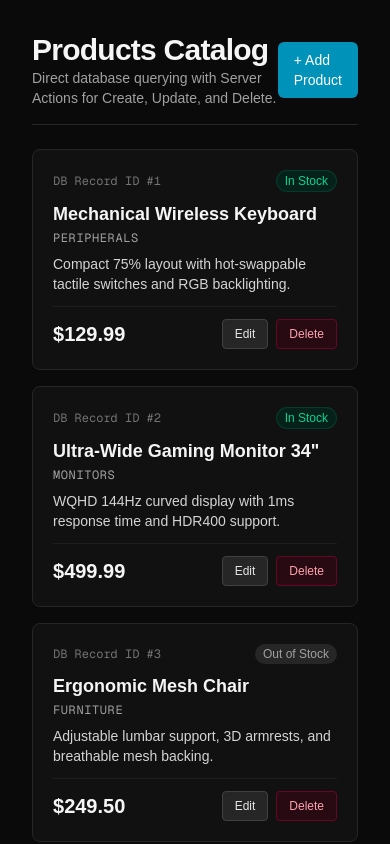
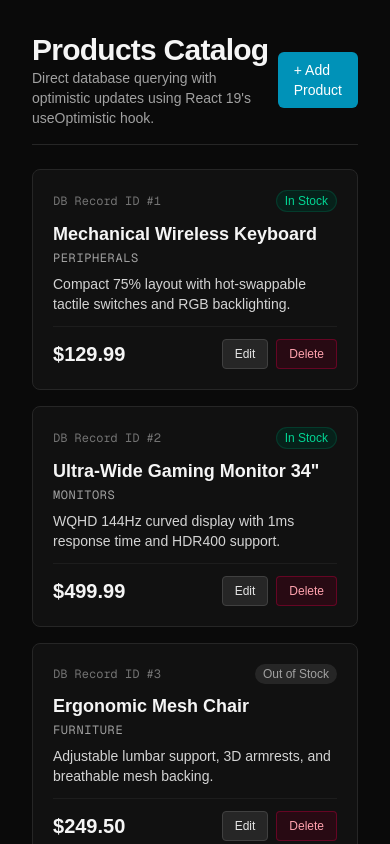
Before and after one commit to Nisarg-jain/data-fetching-demo, a Next.js app: page /products-db in a window 390 px wide. Shown: the top 844 px of the page. Built offline with nearby package versions, Linux system fonts and the light colour scheme.

Commit message:
feat(server-actions): implement instant optimistic updates using useOptimistic hook

```diff
--- a/app/products-db/page.tsx
+++ b/app/products-db/page.tsx
@@ -1,10 +1,11 @@
 import { getProductsFromDB } from "./db";
-import { removeProduct } from "@/app/actions/products";
+import { ProductsList } from "./products-list";
 import Link from "next/link";
 
 export const dynamic = "force-dynamic";
 
 export default async function ProductsDBPage() {
+  // Fetch initial data on the server
   const products = await getProductsFromDB();
 
   return (
@@ -15,7 +16,7 @@ export default async function ProductsDBPage() {
             Products Catalog
           </h1>
           <p className="text-sm text-neutral-400">
-            Direct database querying with Server Actions for Create, Update, and Delete.
+            Direct database querying with optimistic updates using React 19&apos;s useOptimistic hook.
           </p>
         </div>
         <Link
@@ -26,68 +27,8 @@ export default async function ProductsDBPage() {
         </Link>
       </div>
 
-      <div className="grid grid-cols-1 md:grid-cols-2 gap-4">
-        {products.map((product) => {
-          const removeProductWithId = removeProduct.bind(null, product.id);
-
-          return (
-            <div
-              key={product.id}
-              className="p-5 rounded-lg border border-neutral-800 bg-neutral-900/60 flex flex-col justify-between space-y-3"
-            >
-              <div>
-                <div className="flex items-center justify-between">
-                  <span className="text-xs font-mono text-neutral-500">
-                    DB Record ID #{product.id}
-                  </span>
-                  <span
-                    className={`text-xs px-2 py-0.5 rounded-full font-medium ${
-                      product.inStock
-                        ? "bg-emerald-950/60 text-emerald-400 border border-emerald-800/40"
-                        : "bg-neutral-800 text-neutral-400"
-                    }`}
-                  >
-                    {product.inStock ? "In Stock" : "Out of Stock"}
-                  </span>
-                </div>
-                <h2 className="text-lg font-semibold text-neutral-100 mt-2">
-                  {product.title}
-                </h2>
-                <p className="text-xs text-neutral-400 uppercase tracking-wider font-mono mt-0.5">
-                  {product.category}
-                </p>
-                <p className="text-sm text-neutral-300 mt-2 line-clamp-2">
-                  {product.description}
-                </p>
-              </div>
-
-              <div className="flex items-center justify-between pt-3 border-t border-neutral-800/60">
-                <span className="text-xl font-bold text-neutral-100">
-                  ${product.price.toFixed(2)}
-                </span>
-                <div className="flex items-center gap-2">
-                  <Link
-                    href={`/products-db/${product.id}`}
-                    className="text-xs font-medium px-3 py-1.5 rounded bg-neutral-800 hover:bg-neutral-700 text-neutral-200 border border-neutral-700 transition-colors"
-                  >
-                    Edit
-                  </Link>
-
-                  {/* Progressive Enhancement Delete Form */}
-                  <form action={removeProductWithId}>
-                    <button
-                      type="submit"
-                      className="text-xs font-medium px-3 py-1.5 rounded bg-rose-950/40 hover:bg-rose-900/60 text-rose-300 border border-rose-800/50 transition-colors cursor-pointer"
-                    >
-                      Delete
-                    </button>
-                  </form>
-                </div>
-              </div>
-            </div>
-          );
-        })}
-      </div>
+      {/* Render the Client Component with optimistic capabilities */}
+      <ProductsList products={products} />
     </div>
   );
 }
--- /dev/null
+++ b/app/products-db/products-list.tsx
@@ -0,0 +1,83 @@
+"use client";
+
+import { useOptimistic } from "react";
+import { Product } from "./db";
+import { removeProduct } from "@/app/actions/products";
+import Link from "next/link";
+
+export function ProductsList({ products }: { products: Product[] }) {
+  // Setup optimistic state: filters out the product immediately when id is passed
+  const [optimisticProducts, setOptimisticProducts] = useOptimistic(
+    products,
+    (currentProducts, productIdToDelete: number) =>
+      currentProducts.filter((product) => product.id !== productIdToDelete)
+  );
+
+  const handleDelete = async (id: number) => {
+    // 1. Instantly update the UI optimistically
+    setOptimisticProducts(id);
+    // 2. Execute the actual Server Action in the background
+    await removeProduct(id);
+  };
+
+  return (
+    <div className="grid grid-cols-1 md:grid-cols-2 gap-4">
+      {optimisticProducts.map((product) => (
+        <div
+          key={product.id}
+          className="p-5 rounded-lg border border-neutral-800 bg-neutral-900/60 flex flex-col justify-between space-y-3 transition-all"
+        >
+          <div>
+            <div className="flex items-center justify-between">
+              <span className="text-xs font-mono text-neutral-500">
+                DB Record ID #{product.id}
+              </span>
+              <span
+                className={`text-xs px-2 py-0.5 rounded-full font-medium ${
+                  product.inStock
+                    ? "bg-emerald-950/60 text-emerald-400 border border-emerald-800/40"
+                    : "bg-neutral-800 text-neutral-400"
+                }`}
+              >
+                {product.inStock ? "In Stock" : "Out of Stock"}
+              </span>
+            </div>
+            <h2 className="text-lg font-semibold text-neutral-100 mt-2">
+              {product.title}
+            </h2>
+            <p className="text-xs text-neutral-400 uppercase tracking-wider font-mono mt-0.5">
+              {product.category}
+            </p>
+            <p className="text-sm text-neutral-300 mt-2 line-clamp-2">
+              {product.description}
+            </p>
+          </div>
+
+          <div className="flex items-center justify-between pt-3 border-t border-neutral-800/60">
+            <span className="text-xl font-bold text-neutral-100">
+              ${product.price.toFixed(2)}
+            </span>
+            <div className="flex items-center gap-2">
+              <Link
+                href={`/products-db/${product.id}`}
+                className="text-xs font-medium px-3 py-1.5 rounded bg-neutral-800 hover:bg-neutral-700 text-neutral-200 border border-neutral-700 transition-colors"
+              >
+                Edit
+              </Link>
+
+              {/* Optimistic Delete Trigger */}
+              <form action={() => handleDelete(product.id)}>
+                <button
+                  type="submit"
+                  className="text-xs font-medium px-3 py-1.5 rounded bg-rose-950/40 hover:bg-rose-900/60 text-rose-300 border border-rose-800/50 transition-colors cursor-pointer"
+                >
+                  Delete
+                </button>
+              </form>
+            </div>
+          </div>
+        </div>
+      ))}
+    </div>
+  );
+}
```
